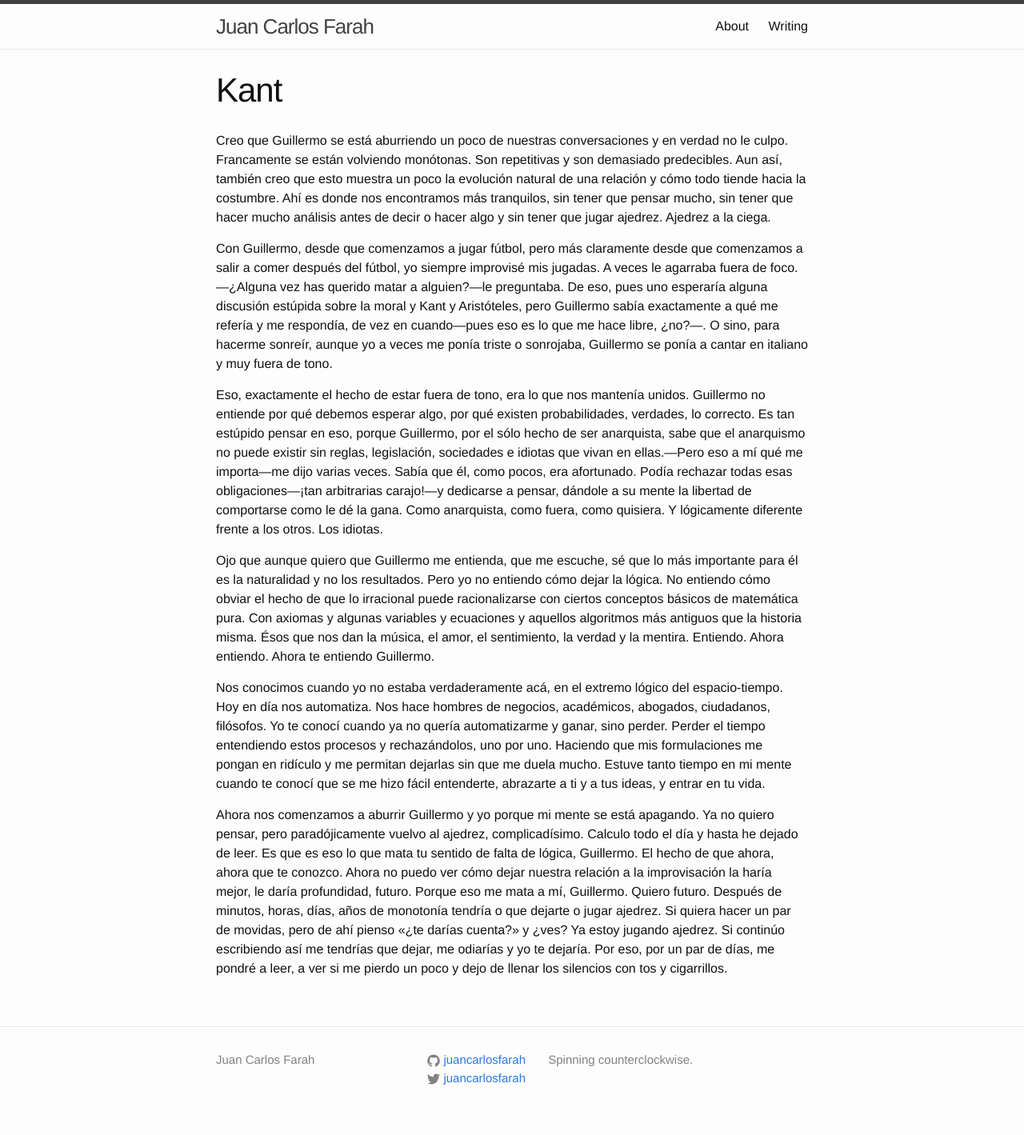
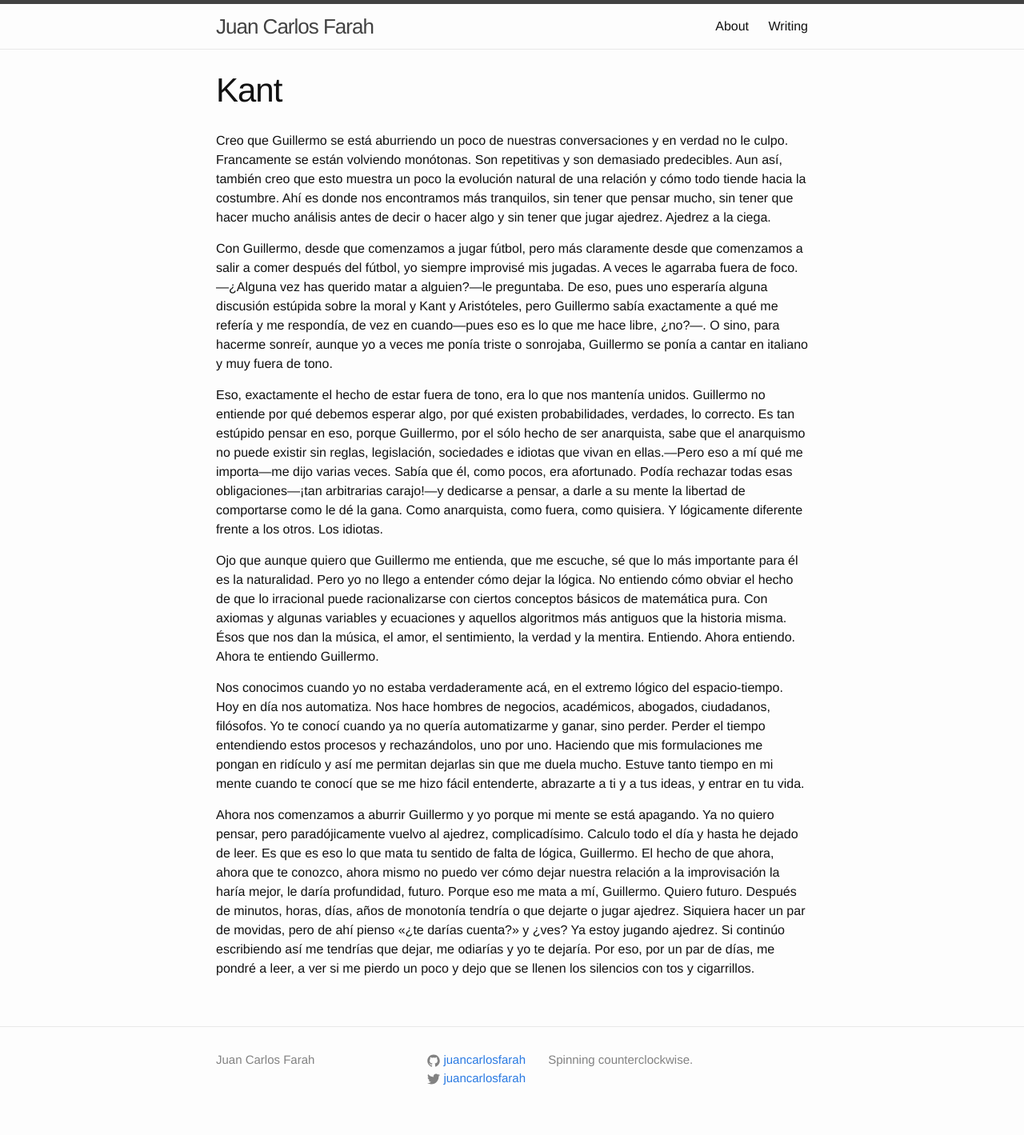
Before and after one commit to juancarlosfarah/web, a Jekyll site: the page built from writing/es/kant.md, in a window 1280 px wide. Shown: the whole page at 80% size. Built offline with Jekyll 4.4.1, drawn with Linux system fonts in a browser that asks for light colours.

Commit message:
Edited Kant.

```diff
--- a/writing/es/kant.md
+++ b/writing/es/kant.md
@@ -28,13 +28,13 @@ Guillermo, por el sólo hecho de ser anarquista, sabe que el anarquismo no
 puede existir sin reglas, legislación, sociedades e idiotas que vivan en
 ellas.—Pero eso a mí qué me importa—me dijo varias veces. Sabía que él, como
 pocos, era afortunado. Podía rechazar todas esas obligaciones—¡tan
-arbitrarias carajo!—y dedicarse a pensar, dándole a su mente la
+arbitrarias carajo!—y dedicarse a pensar, a darle a su mente la
 libertad de comportarse como le dé la gana. Como anarquista, como fuera, como
 quisiera. Y lógicamente diferente frente a los otros. Los idiotas.
 
 Ojo que aunque quiero que Guillermo me entienda, que me escuche, sé que lo más
-importante para él es la naturalidad y no los resultados. Pero yo no entiendo
-cómo dejar la lógica. No entiendo cómo obviar el hecho de que lo irracional
+importante para él es la naturalidad. Pero yo no llego a entender cómo dejar la
+lógica. No entiendo cómo obviar el hecho de que lo irracional
 puede racionalizarse con ciertos conceptos básicos de matemática pura. Con
 axiomas y algunas variables y ecuaciones y aquellos algoritmos más antiguos que
 la historia misma. Ésos que nos dan la música, el amor, el sentimiento, la
@@ -45,7 +45,7 @@ lógico del espacio-tiempo. Hoy en día nos automatiza. Nos hace
 hombres de negocios, académicos, abogados, ciudadanos, filósofos. Yo te
 conocí cuando ya no quería automatizarme y ganar, sino perder. Perder el
 tiempo entendiendo estos procesos y rechazándolos, uno por uno. Haciendo que
-mis formulaciones me pongan en ridículo y me permitan dejarlas sin que me
+mis formulaciones me pongan en ridículo y así me permitan dejarlas sin que me
 duela mucho. Estuve tanto tiempo en mi mente cuando te conocí que se me hizo
 fácil entenderte, abrazarte a ti y a tus ideas, y entrar en tu vida.
 
@@ -53,11 +53,11 @@ Ahora nos comenzamos a aburrir Guillermo y yo porque mi mente se está
 apagando. Ya no quiero pensar, pero paradójicamente vuelvo al ajedrez,
 complicadísimo. Calculo todo el día y hasta he dejado de leer. Es que es eso
 lo que mata tu sentido de falta de lógica, Guillermo. El hecho de que ahora,
-ahora que te conozco. Ahora no puedo ver cómo dejar nuestra relación a la
+ahora que te conozco, ahora mismo no puedo ver cómo dejar nuestra relación a la
 improvisación la haría mejor, le daría profundidad, futuro. Porque eso me
 mata a mí, Guillermo. Quiero futuro. Después de minutos, horas, días, años de
-monotonía tendría o que dejarte o jugar ajedrez. Si quiera hacer un par de
+monotonía tendría o que dejarte o jugar ajedrez. Siquiera hacer un par de
 movidas, pero de ahí pienso «¿te darías cuenta?» y ¿ves? Ya estoy jugando
 ajedrez. Si continúo escribiendo así me tendrías que dejar, me odiarías y yo
 te dejaría. Por eso, por un par de días, me pondré a leer, a ver si me pierdo
-un poco y dejo de llenar los silencios con tos y cigarrillos.
+un poco y dejo que se llenen los silencios con tos y cigarrillos.
```
